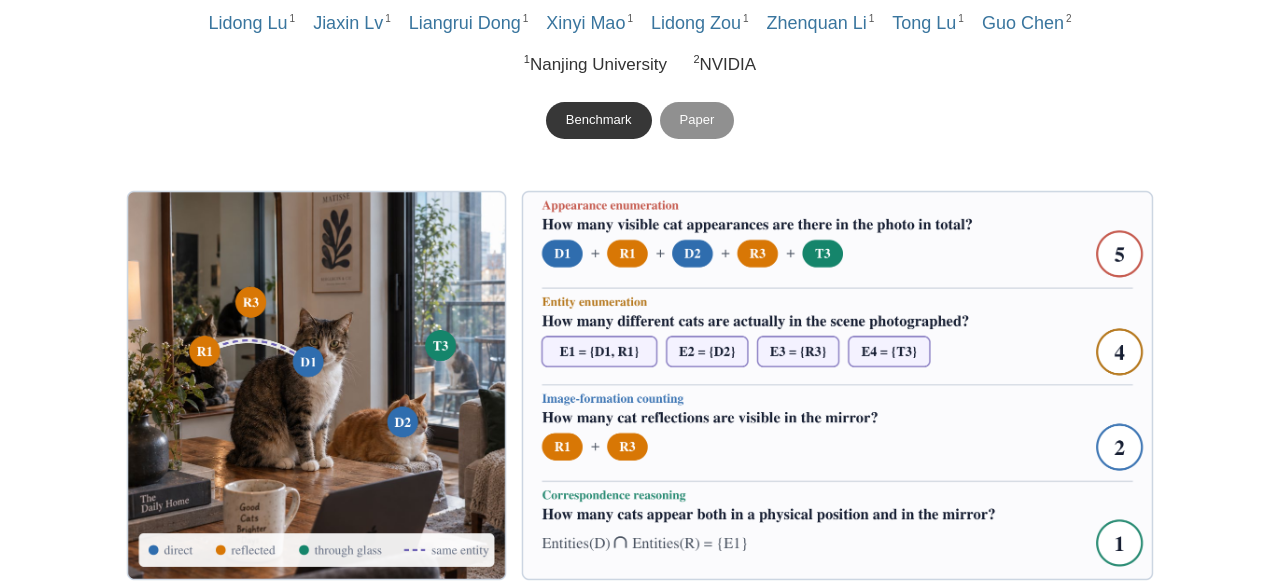
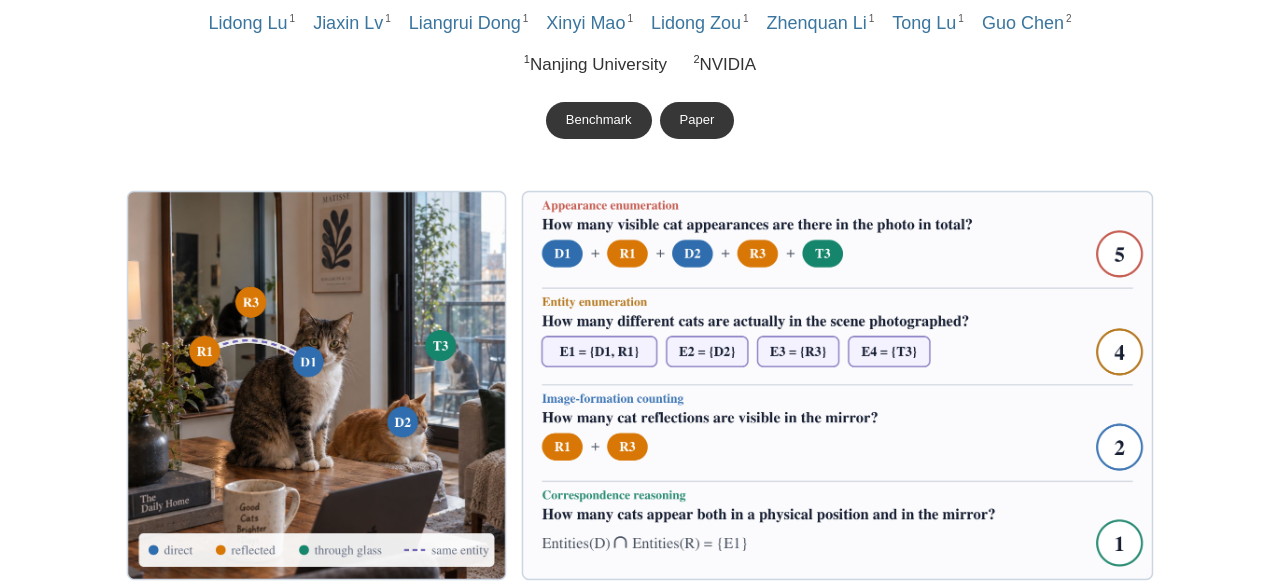
Before and after one commit to PhysCount/PhysCount.github.io, a plain HTML site: page index.html in a window 1280 px wide. Shown: the part 229-811 px from the top of the page. Drawn offline with Linux system fonts and the light colour scheme.

Commit message:
Update index.html

```diff
--- a/index.html
+++ b/index.html
@@ -15,7 +15,7 @@
       <div class="authors"><span>Lidong Lu<sup>1</sup></span><span>Jiaxin Lv<sup>1</sup></span><span>Liangrui Dong<sup>1</sup></span><span>Xinyi Mao<sup>1</sup></span><span>Lidong Zou<sup>1</sup></span><span>Zhenquan Li<sup>1</sup></span><span>Tong Lu<sup>1</sup></span><span>Guo Chen<sup>2</sup></span></div>
       <p class="affiliations"><sup>1</sup>Nanjing University &emsp; <sup>2</sup>NVIDIA</p>
       <div class="resources"><a href="https://huggingface.co/datasets/lulidong/PhysCount" target="_blank" rel="noopener noreferrer">Benchmark</a>
-      <a role="link" aria-disabled="true" title="arXiv link coming soon" style="opacity:.55;cursor:default">Paper</a></div>
+      <a href="https://arxiv.org/abs/2610.40530" target="_blank" rel="noopener noreferrer">Paper</a></div>
     </header>
     <figure class="container teaser">
       <img src="assets/teaser.png" alt="PhysCount questions distinguish the appearance count from physical entities and their correspondences.">
```
